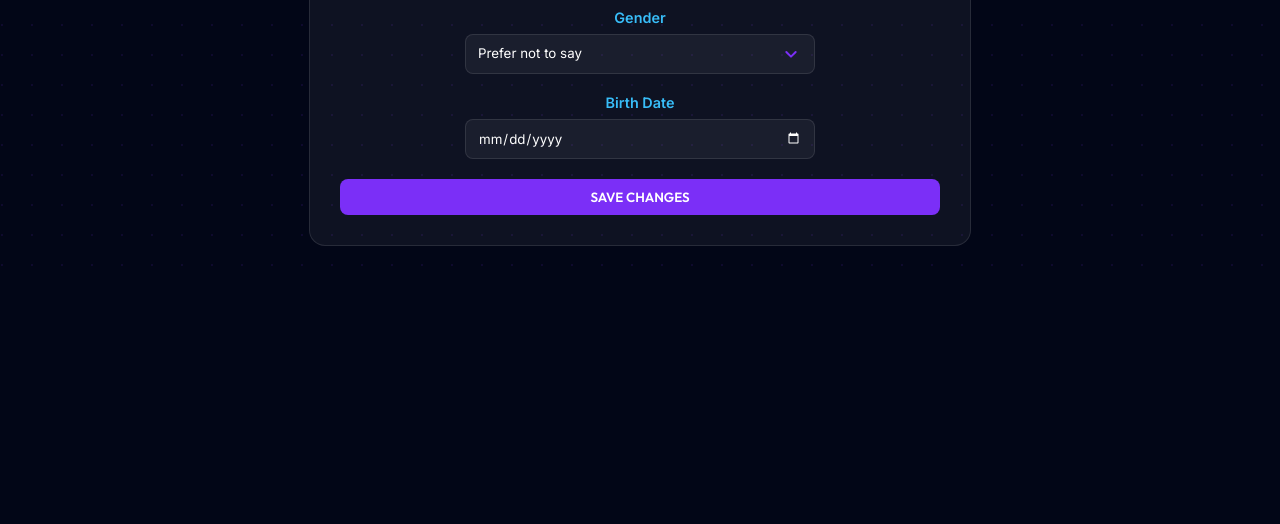
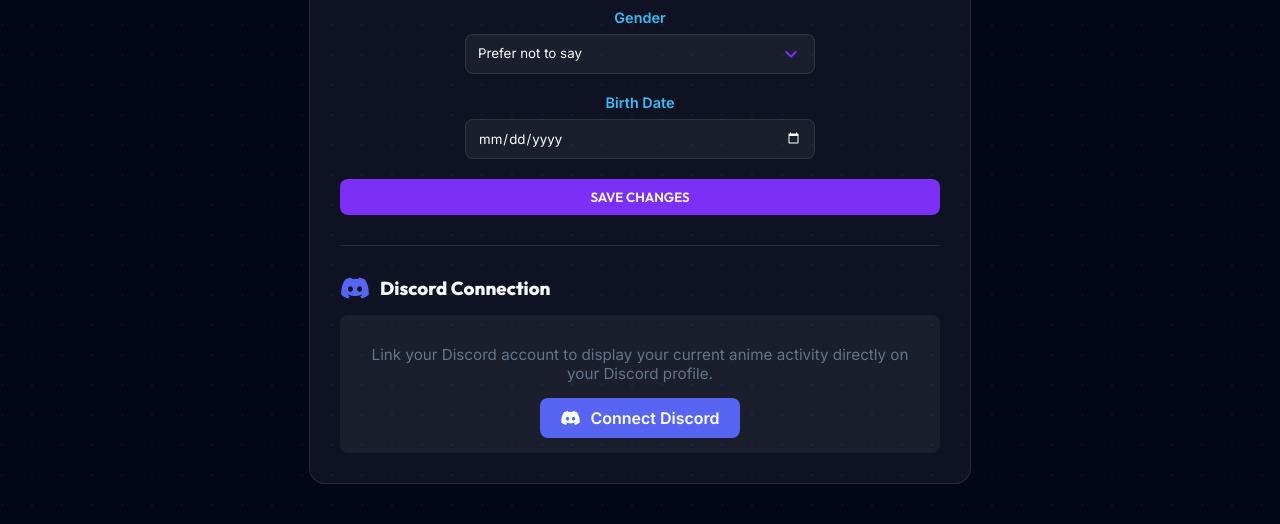
Before and after one commit to IdzaYar120/MitsuList, a Django app: page /users/profile/edit/ in a window 1280 px wide. Shown: the part 637-1161 px from the top of the page. Before the commit the page ends 903 px from the top, so only its background shows below. Run offline with Django 5.2, Linux system fonts and the light colour scheme; the visitor is signed in with stand-in values (Sample User, id 1).

Commit message:
feat: Implement Discord OAuth Integration & Presence API

```diff
--- a/users/models.py
+++ b/users/models.py
@@ -19,6 +19,12 @@ class Profile(models.Model):
     ]
     gender = models.CharField(max_length=1, choices=GENDER_CHOICES, default='N')
     birth_date = models.DateField(null=True, blank=True)
+
+    # Discord Integration
+    discord_id = models.CharField(max_length=255, blank=True, null=True, unique=True)
+    discord_username = models.CharField(max_length=255, blank=True, null=True)
+    discord_access_token = models.CharField(max_length=255, blank=True, null=True)
+    discord_refresh_token = models.CharField(max_length=255, blank=True, null=True)
 
     def __str__(self):
         return f'{self.user.username} Profile'
--- a/users/templates/users/edit_profile.html
+++ b/users/templates/users/edit_profile.html
@@ -41,6 +41,36 @@
 
         <button type="submit" class="mitsulist-btn-primary" style="width: 100%;">Save Changes</button>
     </form>
+
+    <!-- Discord Integration Section -->
+    <hr style="border: 0; border-top: 1px solid rgba(255,255,255,0.1); margin: 30px 0;">
+    <h3 style="font-family: var(--font-header); margin-bottom: 15px; display: flex; align-items: center; gap: 10px;">
+        <i class="fa-brands fa-discord" style="color: #5865F2; font-size: 1.5rem;"></i> Discord Connection
+    </h3>
+
+    {% if user.profile.discord_id %}
+    <div style="background: rgba(88, 101, 242, 0.1); border: 1px solid #5865F2; border-radius: 8px; padding: 15px; display: flex; justify-content: space-between; align-items: center;">
+        <div>
+            <strong style="color: white; display: block; margin-bottom: 5px;">Connected as {{ user.profile.discord_username }}</strong>
+            <span style="color: var(--color-muted); font-size: 0.9rem;">Your account is linked. Rich Presence is ready!</span>
+        </div>
+        <form method="POST" action="{% url 'discord_disconnect' %}" style="margin: 0;">
+            {% csrf_token %}
+            <button class="mitsulist-btn-primary" style="background: rgba(255,50,50,0.2); border: 1px solid rgba(255,50,50,0.5); color: #ff6b6b; padding: 8px 15px;">
+                Disconnect
+            </button>
+        </form>
+    </div>
+    {% else %}
+    <div style="background: rgba(255,255,255,0.05); border-radius: 8px; padding: 15px; text-align: center;">
+        <p style="color: var(--color-muted); margin-bottom: 15px; font-size: 0.95rem;">Link your Discord account to display your current anime activity directly on your Discord profile.</p>
+        <a href="{% url 'discord_login' %}"
+           style="background: #5865F2; color: white; padding: 10px 20px; border-radius: 8px; text-decoration: none; font-weight: bold; display: inline-flex; align-items: center; gap: 10px; transition: 0.2s;">
+           <i class="fa-brands fa-discord"></i> Connect Discord
+        </a>
+    </div>
+    {% endif %}
+
 </div>
 
 <style>
--- a/users/urls.py
+++ b/users/urls.py
@@ -22,4 +22,10 @@ urlpatterns = [
     path('reviews/<int:review_id>/comment/', views.add_review_comment, name='add_review_comment'),
     path('reviews/<int:review_id>/delete/', views.delete_review, name='delete_review'),
     path('reviews/comment/<int:comment_id>/delete/', views.delete_review_comment, name='delete_review_comment'),
+
+    # Discord Integration
+    path('discord/login/', views.discord_login, name='discord_login'),
+    path('discord/callback/', views.discord_callback, name='discord_callback'),
+    path('discord/disconnect/', views.discord_disconnect, name='discord_disconnect'),
+    path('api/discord/presence/<str:discord_id>/', views.discord_presence_api, name='discord_presence_api'),
 ]
--- a/users/views.py
+++ b/users/views.py
@@ -401,4 +401,121 @@ def delete_review_comment(request, comment_id):
         comment.delete()
         messages.success(request, 'Comment deleted.')
         return redirect('anime_reviews_list', anime_id=anime_id)
+        return redirect('anime_reviews_list', anime_id=anime_id)
     return redirect('home')
+
+# =============================================================================
+# DISCORD INTEGRATION
+# =============================================================================
+import requests
+from django.conf import settings
+from urllib.parse import urlencode
+
+@login_required
+def discord_login(request):
+    """Redirects the user to Discord's OAuth2 authorization page."""
+    base_url = "https://discord.com/api/oauth2/authorize"
+    params = {
+        'client_id': settings.DISCORD_CLIENT_ID,
+        'redirect_uri': settings.DISCORD_REDIRECT_URI,
+        'response_type': 'code',
+        'scope': 'identify',
+    }
+    url = f"{base_url}?{urlencode(params)}"
+    return redirect(url)
+
+@login_required
+def discord_callback(request):
+    """Handles the callback from Discord, exchanges code for token, and fetches user info."""
+    code = request.GET.get('code')
+    if not code:
+        messages.error(request, "Discord authorization failed or was canceled.")
+        return redirect('edit_profile')
+
+    # Exchange code for token
+    token_url = "https://discord.com/api/oauth2/token"
+    data = {
+        'client_id': settings.DISCORD_CLIENT_ID,
+        'client_secret': settings.DISCORD_CLIENT_SECRET,
+        'grant_type': 'authorization_code',
+        'code': code,
+        'redirect_uri': settings.DISCORD_REDIRECT_URI,
+    }
+    headers = {
+        'Content-Type': 'application/x-www-form-urlencoded'
+    }
+
+    try:
+        token_response = requests.post(token_url, data=data, headers=headers)
+        token_response.raise_for_status()
+        token_data = token_response.json()
+
+        access_token = token_data.get('access_token')
+        refresh_token = token_data.get('refresh_token')
+
+        # Fetch user info from Discord
+        user_url = "https://discord.com/api/users/@me"
+        user_headers = {
+            'Authorization': f"Bearer {access_token}"
+        }
+        user_response = requests.get(user_url, headers=user_headers)
+        user_response.raise_for_status()
+        user_info = user_response.json()
+
+        discord_id = user_info.get('id')
+        discord_username = user_info.get('username')
+
+        # Save to Profile
+        profile = request.user.profile
+        profile.discord_id = discord_id
+        profile.discord_username = discord_username
+        profile.discord_access_token = access_token
+        profile.discord_refresh_token = refresh_token
+        profile.save()
+
+        messages.success(request, f"Successfully connected Discord account: {discord_username}")
+    except Exception as e:
+        messages.error(request, f"Failed to connect to Discord. Please ensure Client ID/Secret are valid in settings.")
+        print(f"Discord API Error: {e}")
+
+    return redirect('edit_profile')
+
+@login_required
+def discord_disconnect(request):
+    """Removes the Discord connection from the user's profile."""
+    if request.method == 'POST':
+        profile = request.user.profile
+        profile.discord_id = None
+        profile.discord_username = None
+        profile.discord_access_token = None
+        profile.discord_refresh_token = None
+        profile.save()
+        messages.success(request, "Discord account disconnected.")
+    return redirect('edit_profile')
+
+def discord_presence_api(request, discord_id):
+    """
+    Public API endpoint for a Discord bot/RPC client to fetch a user's current activity.
+    Returns the latest watched anime or status update.
+    """
+    from django.contrib.auth.models import User
+
+    # Find user by discord_id
+    try:
+        user = User.objects.get(profile__discord_id=discord_id)
+    except User.DoesNotExist:
+        return JsonResponse({'error': 'User not found or Discord not linked'}, status=404)
+
+    # Get their most recent anime entry (watching)
+    latest_entry = UserAnimeEntry.objects.filter(user=user, status='watching').order_by('-updated_at').first()
+
+    if not latest_entry:
+        return JsonResponse({'status': 'idle', 'message': 'Not currently watching anything.'})
+
+    return JsonResponse({
+        'status': 'watching',
+        'anime_title': latest_entry.title,
+        'anime_id': latest_entry.anime_id,
+        'episodes_watched': latest_entry.episodes_watched,
+        'updated_at': latest_entry.updated_at.isoformat()
+    })
```
Also changed, not shown: mitsulist/settings.py (+7 -0 lines), users/migrations/0006_profile_discord_access_token_profile_discord_id_and_more.py (added).
